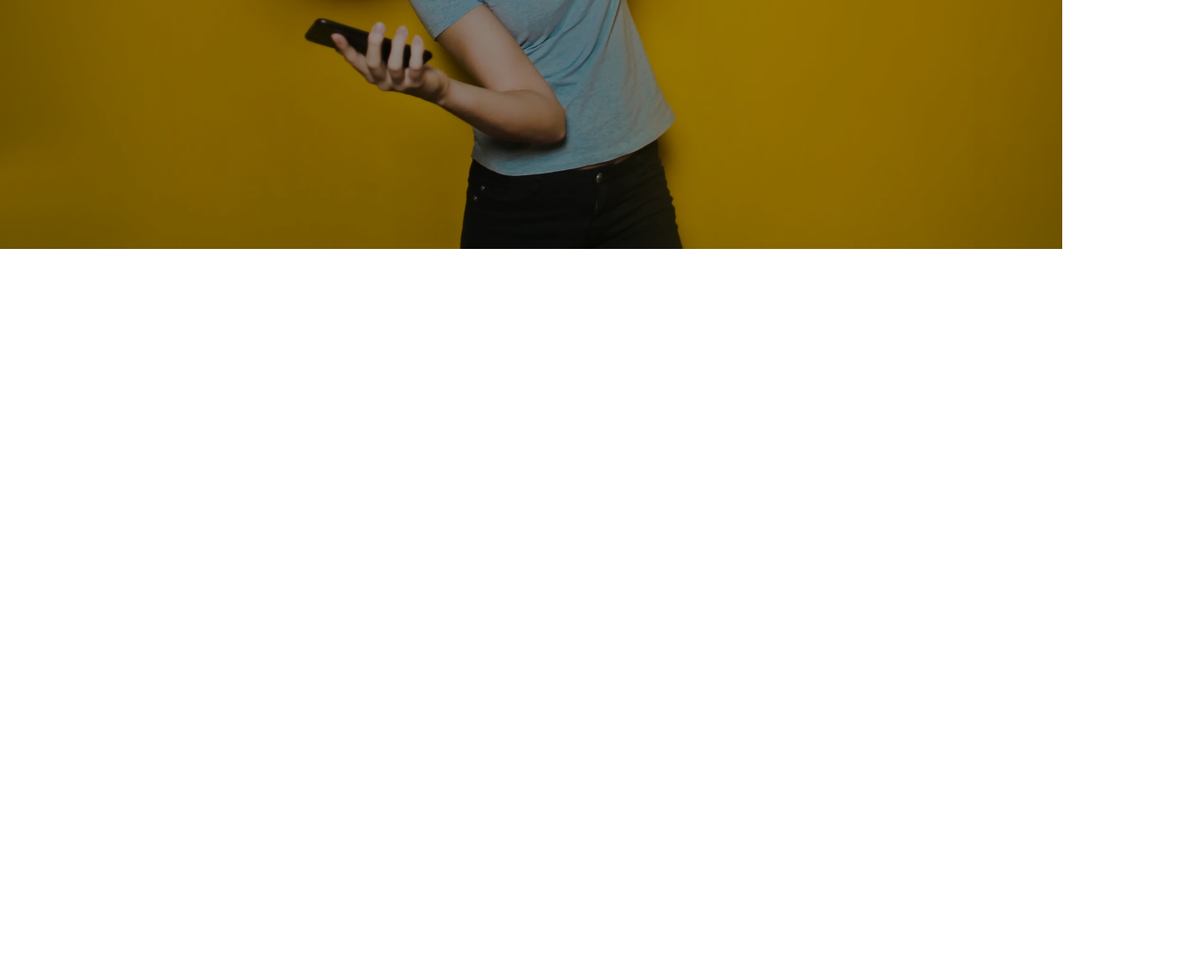
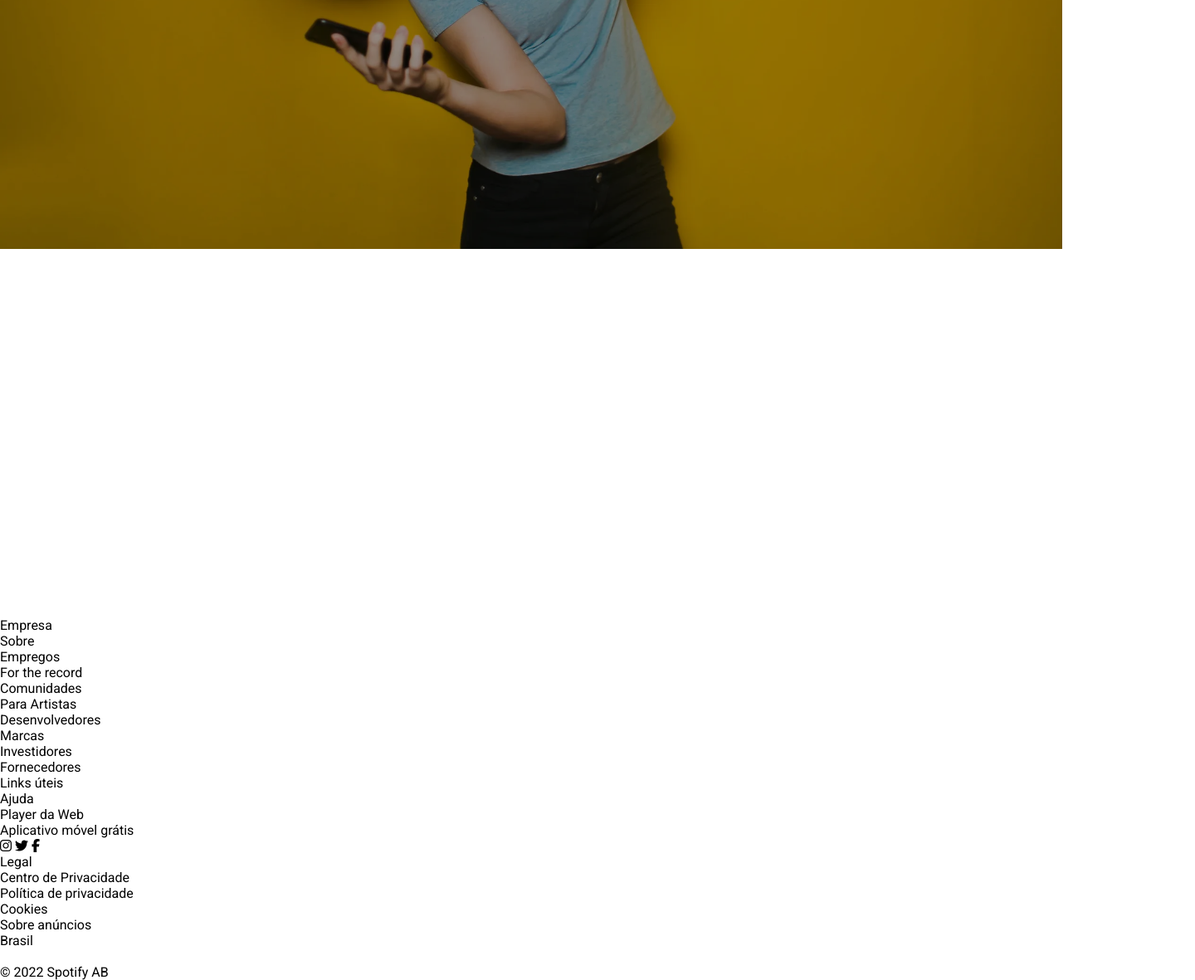
Before and after one commit to MyllaC/spotify_clone, a plain HTML site: page index.html in a window 1280 px wide. Shown: the part 500-1681 px from the top of the page at 83% size, 1440 px wide, since content can reach past the window. Before the commit the page ends 800 px from the top, so only its background shows below. Drawn offline with Linux system fonts and the light colour scheme.

Commit message:
footer html

```diff
--- a/index.html
+++ b/index.html
@@ -34,5 +34,63 @@
         <button class="btn-primary">Obtenha o Spotify Free</button>
       </div>
     </div>
+
+    <footer id="footer">
+      <div class="footer-content">
+        <img src="./assets/logo.png" alt="logo do spotify" class="logo" />
+        <ul class="footer-menu">
+          <p>Empresa</p>
+          <li class="footer-menu-item">Sobre</li>
+          <li class="footer-menu-item">Empregos</li>
+          <li class="footer-menu-item">For the record</li>
+        </ul>
+
+        <ul class="footer-menu">
+          <p>Comunidades</p>
+          <li class="footer-menu-item">Para Artistas</li>
+          <li class="footer-menu-item">Desenvolvedores</li>
+          <li class="footer-menu-item">Marcas</li>
+          <li class="footer-menu-item">Investidores</li>
+          <li class="footer-menu-item">Fornecedores</li>
+        </ul>
+
+        <ul class="footer-menu">
+          <p>Links úteis</p>
+          <li class="footer-menu-item">Ajuda</li>
+          <li class="footer-menu-item">Player da Web</li>
+          <li class="footer-menu-item">Aplicativo móvel grátis</li>
+        </ul>
+
+        <div class="socials">
+          <!-- imgs são do fontawesome -->
+          <i class="fab fa-instagram"></i>
+          <i class="fab fa-twitter"></i>
+          <i class="fab fa-facebook-f"></i>
+        </div>
+      </div>
+
+      <div class="footer-info">
+        <ul class="footer-info-items">
+          <li class="footer-info-item">Legal</li>
+          <li class="footer-info-item">Centro de Privacidade</li>
+          <li class="footer-info-item">Política de privacidade</li>
+          <li class="footer-info-item">Cookies</li>
+          <li class="footer-info-item">Sobre anúncios</li>
+        </ul>
+
+        <div class="rights">
+          <div class="country">
+            <p>Brasil</p>
+            <img src="img/brazil.png" alt="" class="brazil-flag" />
+          </div>
+          <p>&copy; 2022 Spotify AB</p>
+        </div>
+      </div>
+    </footer>
+
+    <script
+      src="https://kit.fontawesome.com/f9e19193d6.js"
+      crossorigin="anonymous"
+    ></script>
   </body>
 </html>
--- a/style.css
+++ b/style.css
@@ -110,3 +110,5 @@ body {
   margin: 15px 0;
   font-size: 1.1rem;
 }
+
+/***** FOOTER *****/
```
